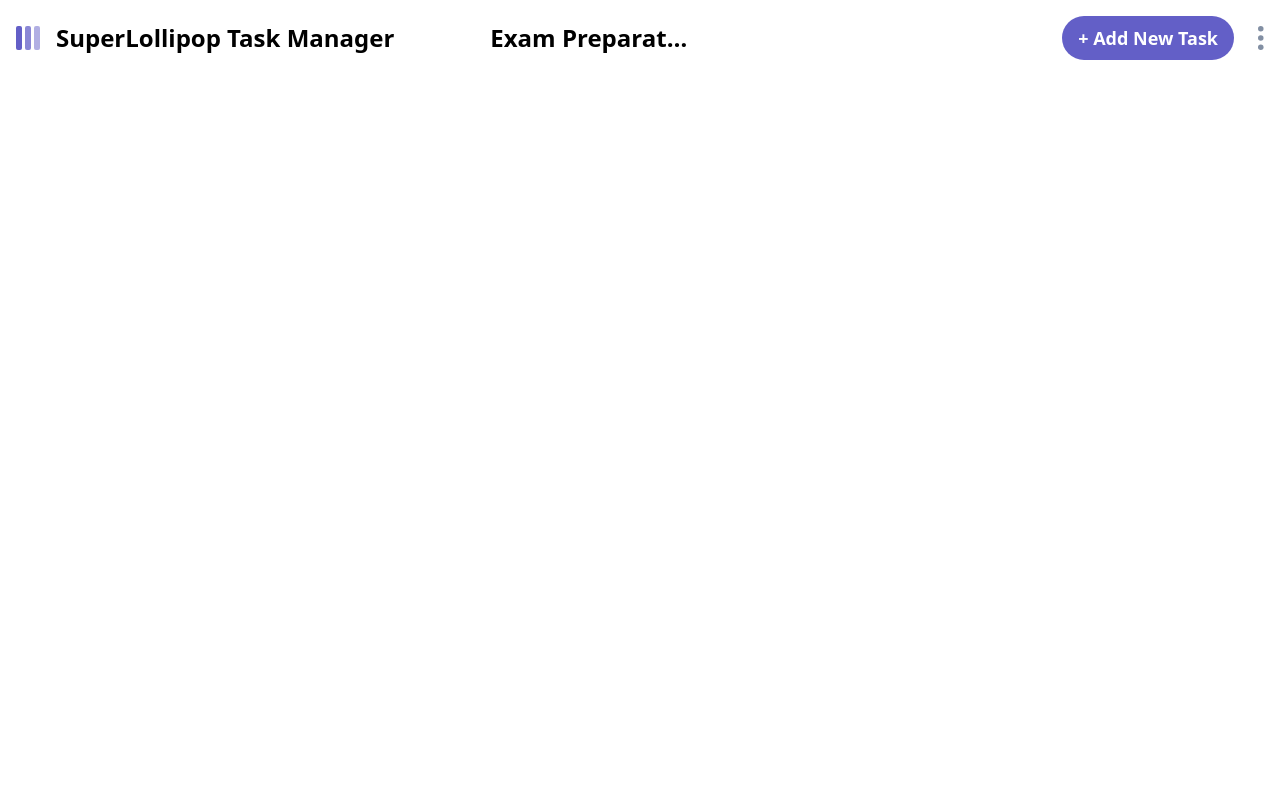
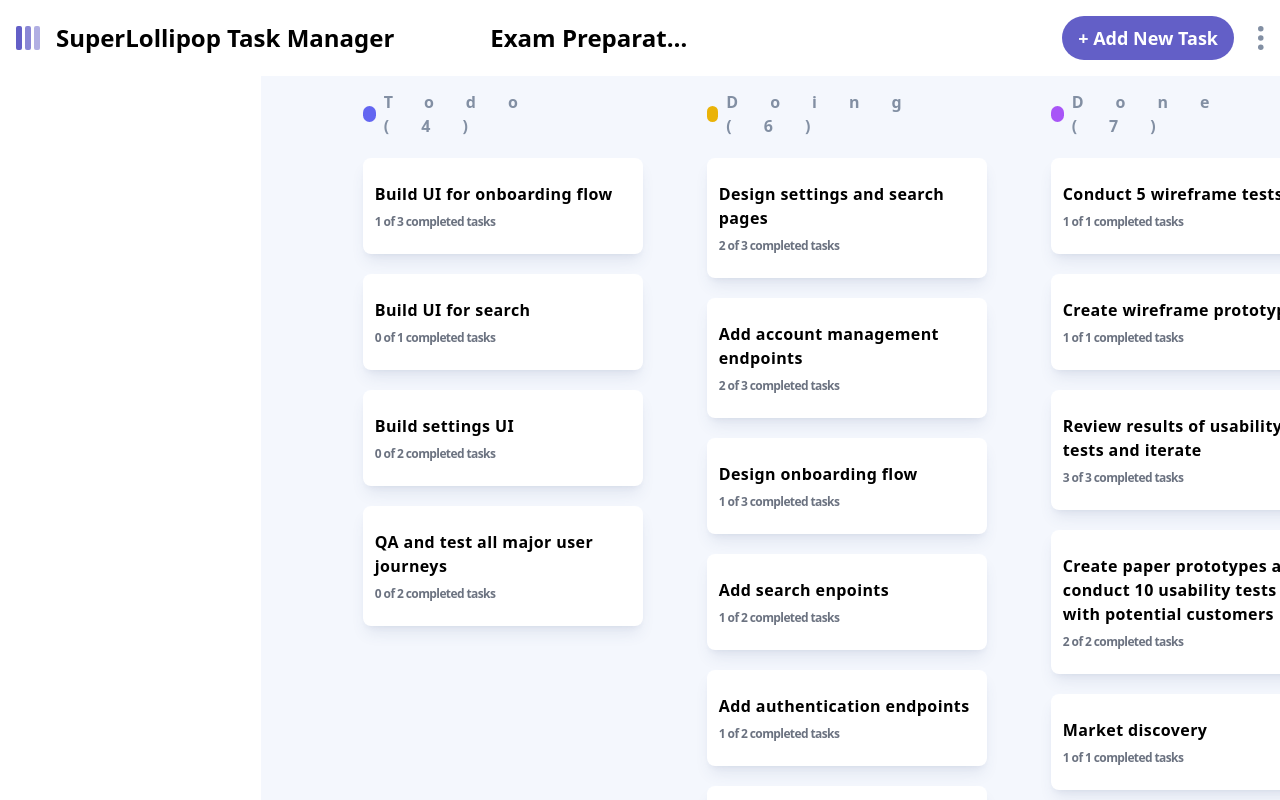
Before and after one commit to HaydenHuan03/WP_Project, a React (Vite) app: page / in a window 1280 px wide. Built offline with nearby package versions, Linux system fonts and the light colour scheme.

Commit message:
Halfway of homepage

```diff
--- a/package.json
+++ b/package.json
@@ -12,6 +12,7 @@
   "dependencies": {
     "@headlessui/react": "^2.0.4",
     "@reduxjs/toolkit": "^2.2.5",
+    "lodash": "^4.17.21",
     "react": "^18.2.0",
     "react-dom": "^18.2.0",
     "react-redux": "^9.1.2",
--- a/src/App.jsx
+++ b/src/App.jsx
@@ -24,19 +24,19 @@
     >
       <>
         {boards.length > 0 ?
-          <>
+        <>
           {/* Header Section */}
 
           <Header boardModalOpen = {boardModalOpen} setBoardModalOpen = {setBoardModalOpen}/>
 
           {/* Center Section */}
 
-          <Center/>
+          <Center boardModalOpen = {boardModalOpen} setBoardModalOpen = {setBoardModalOpen}/>
         </>
         :
-         <>
-         <EmptyBoard type='add'/>
-         </>
+        <>
+          <EmptyBoard type='add'/>
+        </>
       }
       </>
     </div>
--- a/src/components/Center.jsx
+++ b/src/components/Center.jsx
@@ -1,8 +1,56 @@
-import React from 'react'
+import React, { useState, useEffect } from 'react'
+import SideBar from './SideBar'
+import Column from './Column'
+import { useSelector } from 'react-redux'
 
-function Center() {
+function Center({boardModalOpen, setBoardModalOpen}) {
+  const[windowSize, setWindowSize] = useState(
+    [
+      window.innerWidth, window.innerHeight
+    ]
+  )
+
+  const[isSideBarOpen, setIsSideBarOpen] = useState(true)
+
+  const boards = useSelector((state) => state.boards)
+  const board = boards.find((board)=>board.isActive === true)
+  const columns = board.columns
+
+  useEffect(()=>{
+    const handleWindowResize = () =>{
+      setWindowSize([window.innerWidth, window.innerHeight])
+    }
+    window.addEventListener('resize', handleWindowResize)
+
+    return () => {
+      window.removeEventListener("resize", handleWindowResize)
+    }
+  })
+
   return (
-    <div>Hello</div>
+    <div
+    className={
+      windowSize[0] >= 768 && isSideBarOpen ?
+      ' bg-[#f4f7fd] scrollbar-hide h-screen flex dark:bg-[#20212c] overflow-x-scroll gap-6 ml-[261px]'
+      :
+      'bg-[#f4f7fd] scrollbar-hide h-screen flex dark:bg-[#20212c] overflow-x-scroll gap-6'
+    }
+    >
+      {
+        windowSize[0] >=  768 && (
+          <SideBar/>
+        )
+      }
+
+      {/* Columns Section */}
+
+      {
+        columns.map((col, index) =>(
+          <Column key={index} colIndex={index}/>
+        ))
+      }
+
+    </div>
   )
 }
 
--- /dev/null
+++ b/src/components/Column.jsx
@@ -0,0 +1,52 @@
+import { shuffle } from 'lodash'
+import React, {useState, useEffect} from 'react'
+import { useDispatch, useSelector } from 'react-redux'
+import Task from './Task'
+
+function Column({colIndex}) {
+
+    const colors = [
+        'bg-red-500',
+        'bg-orange-500',
+        'bg-blue-500',
+        'bg-purple-500',
+        'bg-green-500',
+        'bg-indigo-500',
+        'bg-yellow-500',
+        'bg-pink-500',
+        'bg-sky-500',
+    ]
+
+    const[color, setColor] = useState(null)
+
+    const dispatch = useDispatch()
+    const boards = useSelector(state => state.boards)
+    const board = boards.find(board => board.isActive)
+    const col = board.columns.find((col, i) => i === colIndex)
+
+    useEffect(() => {
+        setColor( shuffle(colors).pop())
+    }, [dispatch])
+
+  return (
+    <div
+    className=' scrollbar-hide mx-5 pt-[90px] min-w-[280px]'
+    >
+        <div
+        className=' font-semibold flex items-center gap-2 tracking-widest md:tracking-[2em] text-[#828fa3]'
+        >
+            <div className={`rounded-full w-4 h-4 ${color}`}/>
+                {col.name} ({col.tasks.length})
+        </div>
+
+        {
+            col.tasks.map((task, index) => (
+                <Task key={index} taskIndex={index} colIndex={colIndex}/>
+            ))
+        }
+
+    </div>
+  )
+}
+
+export default Column
--- /dev/null
+++ b/src/components/SideBar.jsx
@@ -0,0 +1,9 @@
+import React from 'react'
+
+function SideBar() {
+  return (
+    <div>SideBar</div>
+  )
+}
+
+export default SideBar
--- /dev/null
+++ b/src/components/Task.jsx
@@ -0,0 +1,53 @@
+import React, { useState } from 'react'
+import { useSelector } from 'react-redux'
+import TaskModal from './TaskModal'
+
+function Task({taskIndex, colIndex}) {
+    const boards = useSelector(state => state.boards)
+    const board = boards.find(board => board.isActive)
+    const columns = board.columns
+    const col = columns.find((col, i) => i === colIndex)
+    const task = col.tasks.find((task, i) => i === taskIndex)
+
+    const [isTaskModalOpen, setIsTaskModalOpen] = useState(false)
+
+    let completed = 0
+    let subtasks = task.subtasks
+    subtasks.forEach((subtask) => {
+        if(subtask.isCompleted){
+            completed++
+        }
+    })
+
+  return (
+    <div>
+        <div
+        onClick={()=>{
+            setIsTaskModalOpen(true)
+        }}
+        className=' w-[280px] first: my-5 rounded-lg bg-white dark:bg-[#2b2c37]
+        shadow-[#364e7e1a] py-6 px-3 shadow-lg hover:text-[#635fc7] dark:text-white dark:hover:text-[#635fc7] cursor-pointer'
+        >
+            <p
+            className=' font-bold tracking-wide'
+            >
+                {task.title}
+            </p>
+
+            <p
+            className=' font-bold text-xs tracking-tighter mt-2 text-gray-500'
+            >
+                {completed} of  {subtasks.length} completed tasks
+
+            </p>
+        </div>
+        {
+            isTaskModalOpen && (
+            <TaskModal/>
+            )
+        }
+    </div>
+  )
+}
+
+export default Task
```
Also changed, not shown: src/components/TaskModal.jsx (added), 1 other file (tests, documents, lock files or other folders).
